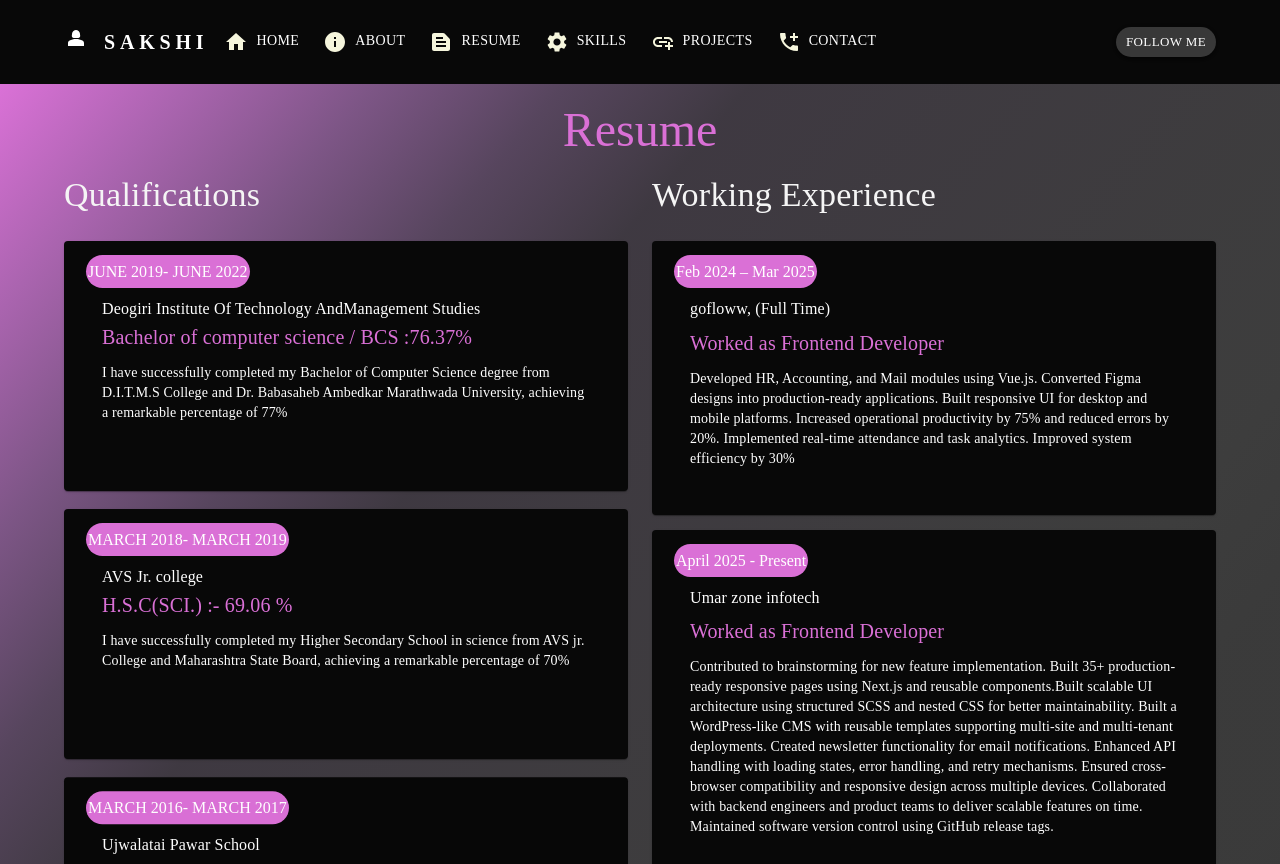
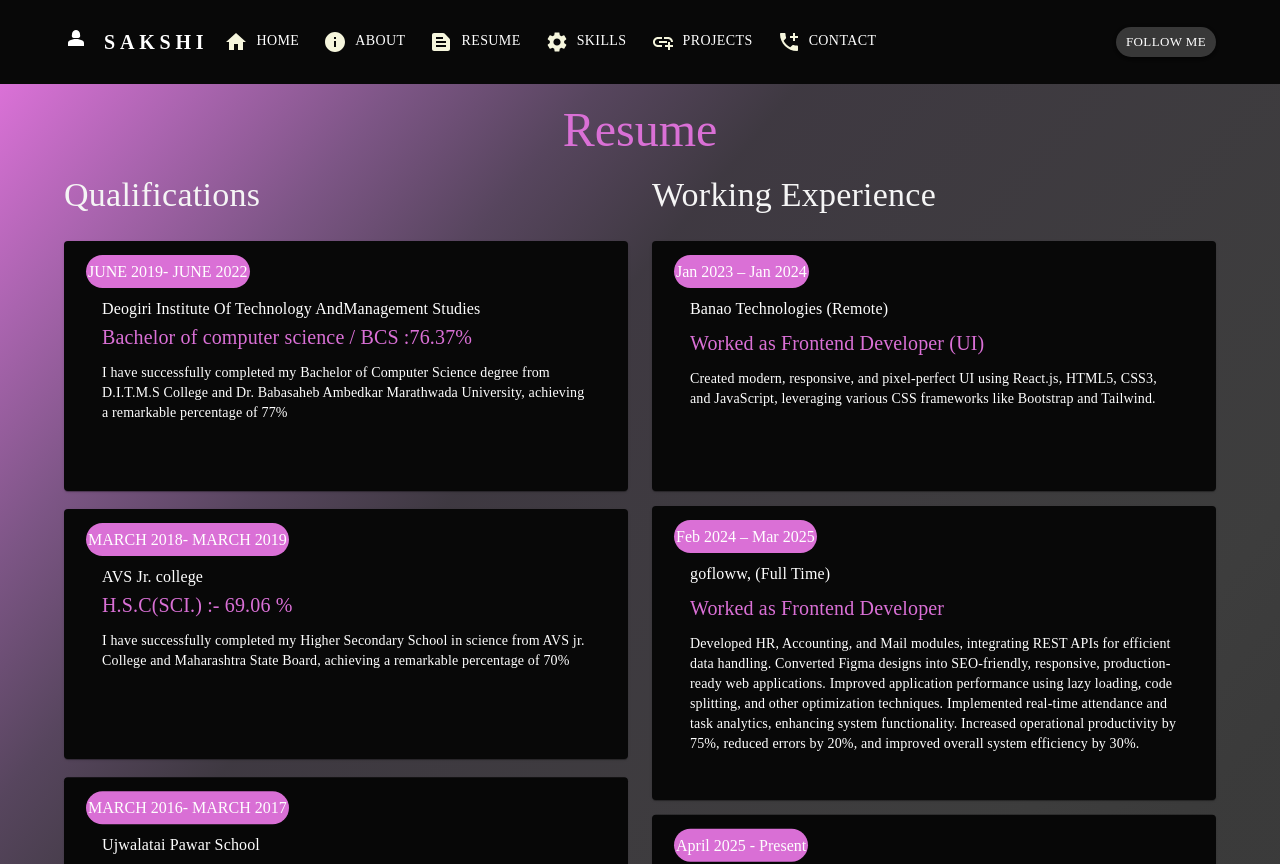
Before and after one commit to sakshuu/portfolio-frontend, a React (Create React App) app: page /resume in a window 1280 px wide. Shown: the top 864 px of the page. Built offline with nearby package versions, Linux system fonts and the light colour scheme.

Commit message:
updated details

```diff
--- a/src/components/Experience.jsx
+++ b/src/components/Experience.jsx
@@ -8,18 +8,25 @@ const Experience = () => {
 
 
     {
+      year:"Jan 2023 – Jan 2024",
+      compunyName:"Banao Technologies (Remote)",
+      role:"Worked as Frontend Developer (UI)",
+      desc:"Created modern, responsive, and pixel-perfect UI using React.js, HTML5, CSS3, and JavaScript, leveraging various CSS frameworks like Bootstrap and Tailwind.",
+      id:"1"
+    },
+    {
       year:"Feb 2024 – Mar 2025",
       compunyName:"gofloww, (Full Time)",
       role:"Worked as Frontend Developer",
-      desc:"Developed HR, Accounting, and Mail modules using Vue.js. Converted Figma designs into production-ready applications. Built responsive UI for desktop and mobile platforms. Increased operational productivity by 75% and reduced errors by 20%. Implemented real-time attendance and task analytics. Improved system efficiency by 30%",
-      id:"1"
+      desc:"Developed HR, Accounting, and Mail modules, integrating REST APIs for efficient data handling. Converted Figma designs into SEO-friendly, responsive, production-ready web applications. Improved application performance using lazy loading, code splitting, and other optimization techniques. Implemented real-time attendance and task analytics, enhancing system functionality. Increased operational productivity by 75%, reduced errors by 20%, and improved overall system efficiency by 30%.",
+      id:"2"
     },
       {
       year:"April 2025 - Present",
       compunyName:"Umar zone infotech",
       role:"Worked as Frontend Developer",
-      desc:"Contributed to brainstorming for new feature implementation. Built 35+ production-ready responsive pages using Next.js and reusable components.Built scalable UI architecture using structured SCSS and nested CSS for better maintainability. Built a WordPress-like CMS with reusable templates supporting multi-site and multi-tenant deployments. Created newsletter functionality for email notifications. Enhanced API handling with loading states, error handling, and retry mechanisms. Ensured cross-browser compatibility and responsive design across multiple devices. Collaborated with backend engineers and product teams to deliver scalable features on time. Maintained software version control using GitHub release tags.",
-      id:"2"
+      desc:"Contributed to brainstorming sessions for new feature implementations. Developed over 35+ production-ready responsive pages using Next.js and reusable components. Built scalable UI architecture using structured SCSS and nested CSS for better maintainability. Developed a WordPress-like CMS featuring reusable templates that support multi-site and multi-tenant deployments. Created newsletter functionality for email notifications. Enhanced API handling with loading states, error handling, and retry mechanisms. Ensured cross-browser compatibility and responsive design across multiple devices. Collaborated with backend engineers and product teams to deliver scalable features on time. Maintained software version control using GitHub release tags. Implemented microservices architecture across frontend and backend for scalable and modular development.",
+      id:"3"
     },
 
 
--- a/src/pages/About.jsx
+++ b/src/pages/About.jsx
@@ -46,11 +46,13 @@ const About = () => {
       <Box sx={{display:{ md:"flex", sm:"inline"},  gap:"6px", marginBottom:"8px", marginTop:"29px"}}>
       <Typography variant='h5' > My Name Is </Typography>
       <Typography variant='h5' className='colorText'> Sakshi Jadhav, </Typography>
-      <Typography variant='h5'> a Frontend Developer </Typography>
+      <Typography variant='h5'>  a Software Developer</Typography>
       </Box>
-      <Typography variant='body1' className='info'>Specializing in ReactJS. With expertise in HTML, CSS, JavaScript, ReactJS, and Redux, I have successfully contributed to various projects, including an e-commerce platform. During this experience, I skillfully managed state using Redux, implemented robust authentication systems, integrated APIs using Axios, and leveraged UI libraries such as Material UI and Bootstrap to enhance the overall design and user experience.
+      <Typography variant='body1' className='info'>
+
+      with experience in building modern and scalable web applications. I specialize in frontend technologies including React.js, HTML, CSS, and JavaScript, with hands-on experience in state management, API integration, and UI development using frameworks like Material UI, Bootstrap, and Tailwind CSS.
 </Typography>
-      <Typography variant='body1' className='info' > My knowledge also extends to CSS frameworks like Tailwind CSS and Bootstrap 5. With a strong command of these technologies, I consistently deliver high-quality and visually appealing frontend solutions. Efficient problem solver with skills in teamwork and delivering projects on time.
+      <Typography variant='body1' className='info' > I am a goal-oriented professional who adapts quickly to new technologies and is capable of contributing effectively in any development field to achieve project objectives. I am a strong problem solver, a team player, and committed to delivering high-quality solutions on time.
 </Typography>
   </Grid>
   </Grid>
--- a/src/pages/Home.jsx
+++ b/src/pages/Home.jsx
@@ -53,7 +53,7 @@ const Home = () => {
       </Typography>
 
 
-<Typography variant='span' className='fontsize' data-aos="zoom-in" data-aos-duration="2000"> Software Developer with 2+ years of experience building scalable and high-quality web applications. Proven ability to deliver reliable solutions and adapt quickly in fast-paced development environments.
+<Typography variant='span' className='fontsize' data-aos="zoom-in" data-aos-duration="2000"> Software Developer with 3 years of experience building scalable and high-quality web applications. Proven ability to deliver reliable solutions and adapt quickly in fast-paced development environments.
 
 </Typography>
 
```
Also changed, not shown: 1 other file (tests, documents, lock files or other folders).
